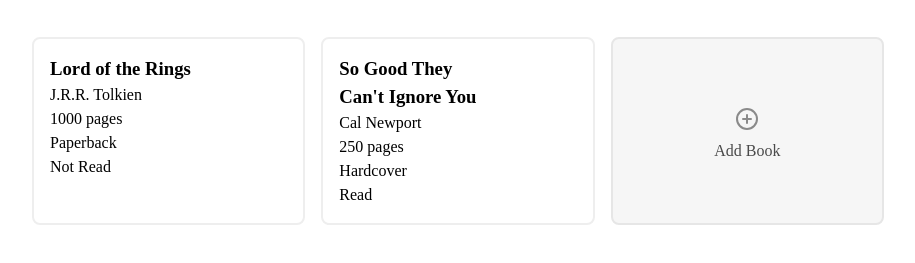
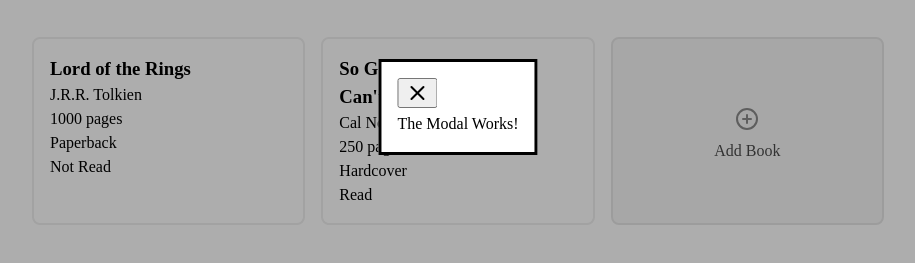
Before and after one commit to latechlogan/odin-library, a plain HTML site: page index.html in a window 1280 px wide. Both pictures are taken after a click on the button "Add Book". Shown: the part 293-556 px from the top of the page, without its empty margins (182-1097 px from the left). Drawn offline with Linux system fonts and the light colour scheme.

Commit message:
Add modal and open/close function across all files

```diff
--- a/index.html
+++ b/index.html
@@ -7,6 +7,29 @@
     <link rel="stylesheet" href="style.css" />
   </head>
   <body>
+    <dialog class="modal">
+      <div class="modal__header">
+        <button class="modal__close">
+          <svg
+            xmlns="http://www.w3.org/2000/svg"
+            width="24"
+            height="24"
+            viewBox="0 0 24 24"
+            fill="none"
+            stroke="currentColor"
+            stroke-width="2"
+            stroke-linecap="round"
+            stroke-linejoin="round"
+            class="feather feather-x"
+          >
+            <line x1="18" y1="6" x2="6" y2="18"></line>
+            <line x1="6" y1="6" x2="18" y2="18"></line>
+          </svg>
+        </button>
+      </div>
+      The Modal Works!
+      <div class="modal__footer"></div>
+    </dialog>
     <h1>Odin Library</h1>
     <div class="library">
       <button class="library__add-book">
--- a/script.js
+++ b/script.js
@@ -1,4 +1,21 @@
 const myLibrary = [];
+
+const modal = document.querySelector(".modal");
+const modalCloseBtn = document.querySelector(".modal__close");
+const library = document.querySelector(".library");
+
+library.addEventListener("click", (e) => {
+  if (
+    e.target.matches(".library__add-book") ||
+    e.target.matches(".add-book-icon")
+  ) {
+    modal.showModal();
+  }
+});
+
+modalCloseBtn.addEventListener("click", () => {
+  modal.close();
+});
 
 // MAIN FUNCTIONS
 
--- a/style.css
+++ b/style.css
@@ -136,3 +136,14 @@ body {
   border: 2px solid #eee;
   border-radius: 0.5rem;
 }
+
+.modal {
+  position: absolute;
+  top: 50%;
+  left: 50%;
+  transform: translate(-50%, -50%);
+}
+
+.modal:-internal-dialog-in-top-layer::backdrop {
+  background: rgba(0, 0, 0, 0.32);
+}
```
